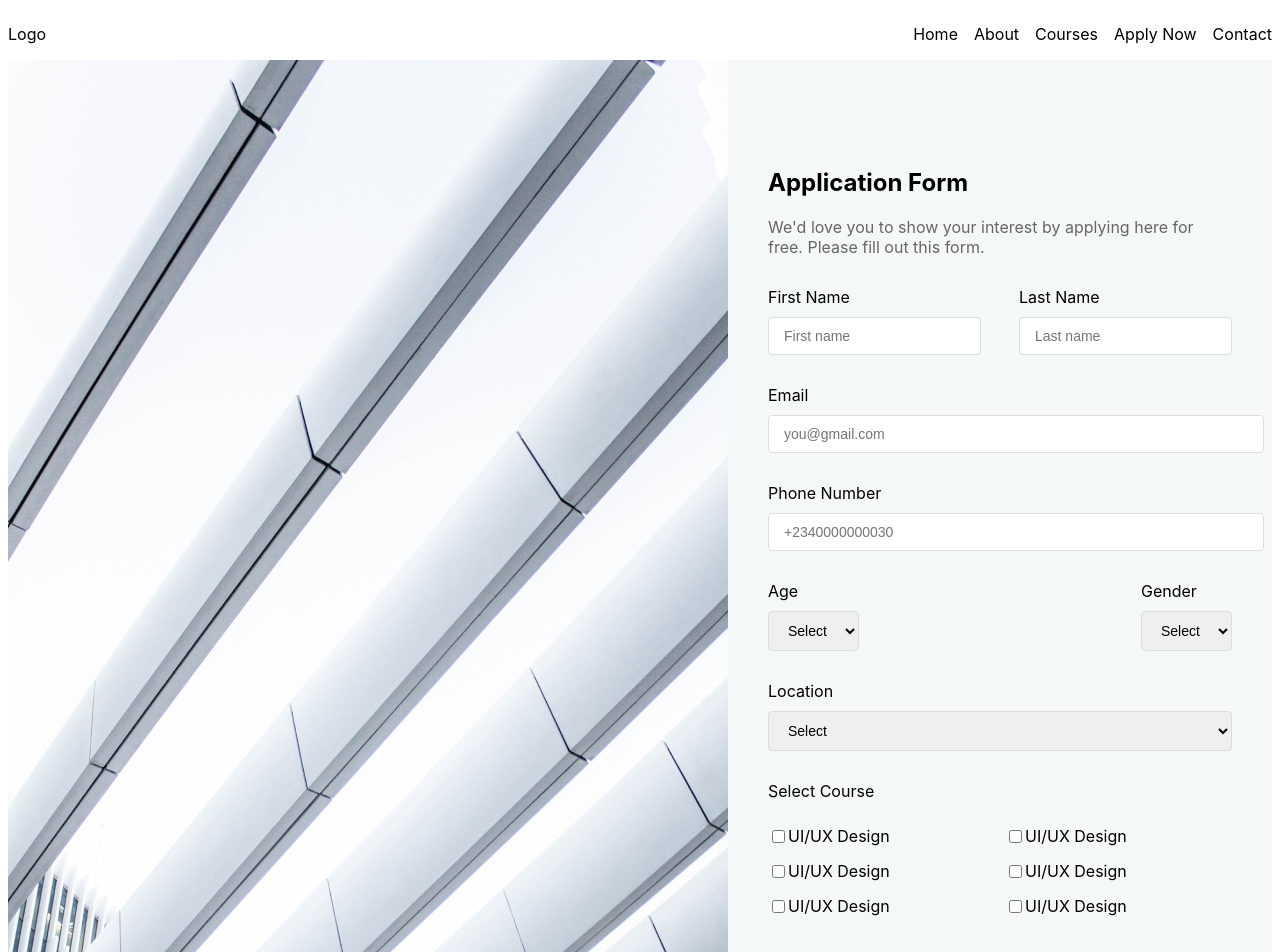
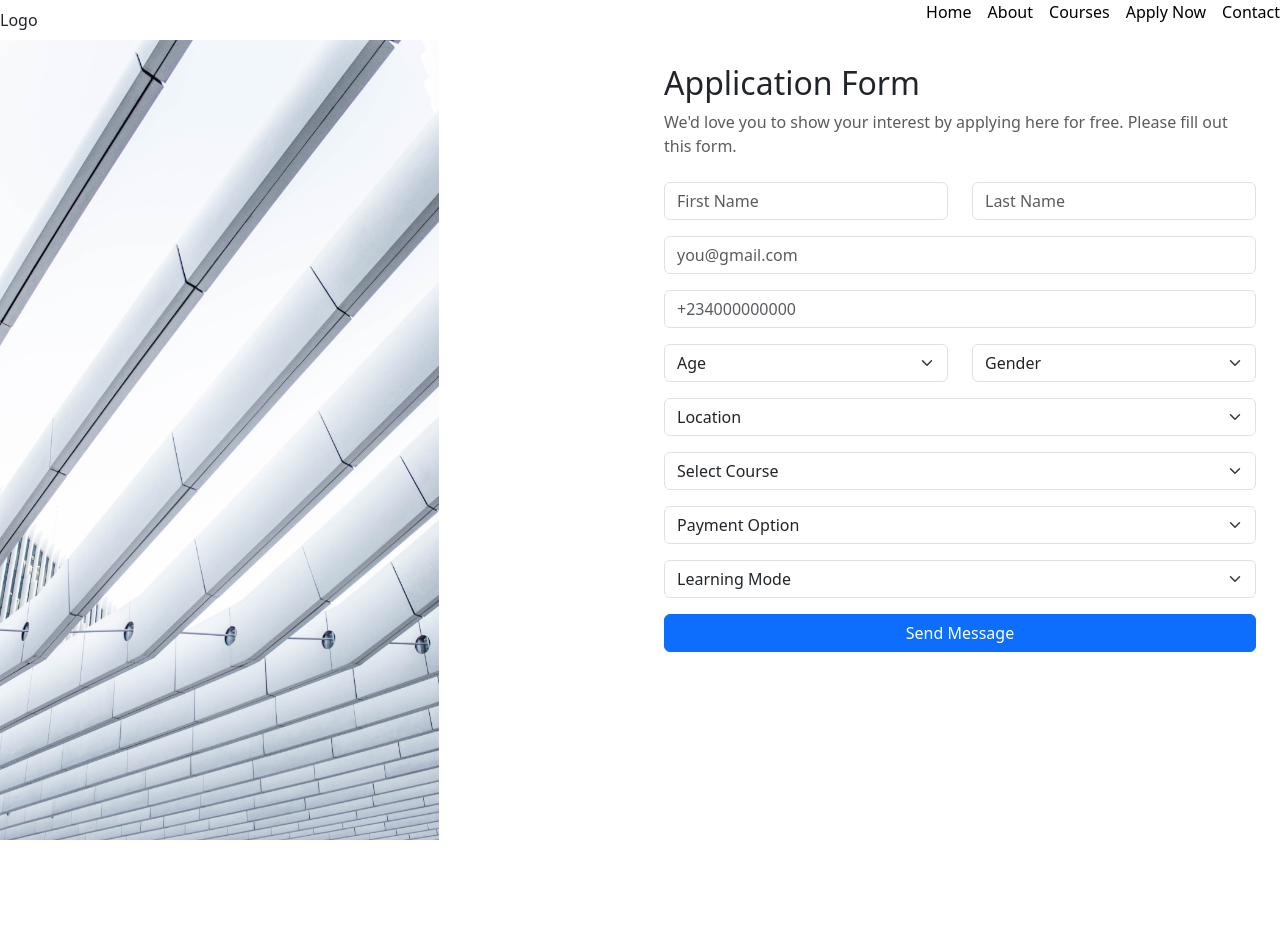
Before and after one commit to SamuelOkoduwa/InkeeperApp, a React (Vite) app: page /applyNow in a window 1280 px wide. Shown: the top 952 px of the page. After the commit the page ends 840 px from the top, so only its background shows below. Built offline with nearby package versions, Linux system fonts and the light colour scheme.

Commit message:
Dennis's updated contribution to Innkeeper app

```diff
--- a/package.json
+++ b/package.json
@@ -10,7 +10,9 @@
     "preview": "vite preview"
   },
   "dependencies": {
+    "bootstrap": "^5.3.3",
     "react": "^18.2.0",
+    "react-bootstrap": "^2.10.3",
     "react-dom": "^18.2.0",
     "react-router-dom": "^6.23.1"
   },
--- a/src/App.jsx
+++ b/src/App.jsx
@@ -5,6 +5,8 @@ import About from "./pages/About/About"
 import Courses from "./pages/Courses/Courses"
 import Contact from "./pages/Contact/Contact"
 import ApplyNow from "./pages/ApplyNow/ApplyNow"
+import 'bootstrap/dist/css/bootstrap.min.css';
+
 import { Route, Routes, BrowserRouter} from "react-router-dom"
 
 function App() {
--- a/src/components/ApplicationForm/ApplicationForm.jsx
+++ b/src/components/ApplicationForm/ApplicationForm.jsx
@@ -1,245 +1,177 @@
-import React from 'react'
+import myImage from "../../assets/Images/hero.png";
+import React, { useState } from 'react';
+import 'bootstrap/dist/css/bootstrap.min.css';
 
-import myimage from "../../assets/Images/hero.png";
+const ApplicationForm = () => {
+  const [formData, setFormData] = useState({
+    firstName: '',
+    lastName: '',
+    email: '',
+    phoneNumber: '',
+    age: '',
+    gender: '',
+    location: '',
+    course: '',
+    paymentOption: '',
+    learningMode: ''
+  });
 
+  const handleChange = (e) => {
+    const { name, value } = e.target;
+    setFormData(prevState => ({
+      ...prevState,
+      [name]: value
+    }));
+  };
 
-
-
-function ApplicationForm() {
-
-  const containerstylr = {
-    display: 'flex',
-    flexDirection: 'row',
-    justifyContent: 'space-between',
-    backgroundColor: '#F5F8F8',
-
-  }
-
-  const styles = {
-
-
-    formContainer: {
-      display: 'flex',
-      flexWrap: 'wrap',
-      margin: '50px auto',
-      maxWidth: '1200px',
-      backgroundColor: '#ffffff',
-      borderRadius: '8px',
-      boxShadow: '0 4px 12px rgba(0, 0, 0, 0.1)',
-      overflow: 'hidden',
-    },
-    formRowEqual: {
-      display: 'flex',
-      justifyContent: 'space-between',
-      gap: '10px', // Adjusted gap for better fit
-      flex: '1 1 100%',
-    },
-    formImage: {
-      flex: '1 1 50%',
-      display: 'flex',
-      justifyContent: 'center',
-      alignItems: 'center',
-      backgroundColor: '#f8f8f8',
-    },
-    formImageImg: {
-      maxWidth: '100%',
-      height: 'auto',
-    },
-    formContent: {
-      flex: '1 1 50%',
-      padding: '40px',
-      paddingTop: '7%',
-    },
-    heading: {
-      fontSize: '24px',
-      marginBottom: '20px',
-    },
-    paragraph: {
-      marginBottom: '30px',
-      fontSize: '16px',
-      color: '#666',
-    },
-    formGroup: {
-      marginBottom: '30px',
-    },
-    input: {
-      width: '100%',
-      padding: '10px 15px',
-      fontSize: '14px',
-      border: '1px solid #ddd',
-      borderRadius: '4px',
-      marginTop: '5px',
-    },
-    label: {
-      display: 'block',
-      marginBottom: '5px',
-      fontSize: '16px',
-
-      color: 'black',
-    },
-    inputHalf: {
-      width: '1 1 calc(100% - 10px)',
-      padding: '10px 15px',
-      fontSize: '14px',
-      border: '1px solid #ddd',
-      borderRadius: '4px',
-      marginTop: '5px',
-    },
-    formGroupHalf: {
-      flex: '1 1 calc(50% - 10px)',
-      justifyContent: 'space-between',
-
-    },
-    formRow: {
-      display: 'flex',
-      justifyContent: 'space-between',
-      gap: '4%',
-    },
-    select: {
-      width: '100%',
-      padding: '10px 15px',
-      fontSize: '14px',
-      border: '1px solid #ddd',
-      borderRadius: '4px',
-      marginTop: '5px',
-    },
-    checkboxGroup: {
-      display: 'grid',
-      gridTemplateColumns: 'repeat(2, 1fr)',
-      gap: '10px',
-    },
-    checkboxGroupDiv: {
-      display: 'flex',
-      alignItems: 'center',
-      marginBottom: '5px',
-    },
-    btnSubmit: {
-      display: 'inline-block',
-      padding: '12px 20px',
-      backgroundColor: '#0068D8',
-      color: '#ffffff',
-      border: 'none',
-      width: '100%',
-      borderRadius: '4px',
-      cursor: 'pointer',
-      fontSize: '16px',
-      transition: 'background-color 0.3s',
-    },
-    btnSubmitHover: {
-      backgroundColor: '#0056b3',
-    },
+  const handleSubmit = (e) => {
+    e.preventDefault();
+    console.log('Form submitted:', formData);
   };
 
   return (
-    <>
-
-      <div style={containerstylr}>
-
-          <img src={myimage} alt="Application Form" />
-
-          <div style={styles.formContent}>
-        <h2 style={styles.heading}>Application Form</h2>
-        <p style={styles.paragraph}>We'd love you to show your interest by applying here for free. Please fill out this form.</p>
-        <form>
-        <div style={styles.formRowEqual}>
-            <div style={styles.formGroupHalf}>
-            <label style={styles.label} htmlFor="firstName">First Name</label>
-              <input type="text" placeholder="First name" style={styles.inputHalf} />
+    <div className="container-fluid p-0">
+      <div className="row g-0">
+        <div className="col-lg-6">
+          <img
+            src={myImage}
+            alt="Architectural structure"
+            className="img-fluid h-100 object-fit-cover"
+            style={{maxHeight: '100vh'}}
+          />
         </div>
-            <div style={styles.formGroup}>
-            <label style={styles.label} htmlFor="lastName">Last Name</label>
-              <input type="text" placeholder="Last name" style={styles.inputHalf} />
+        <div className="col-lg-6 bg-white p-4">
+          <h2 className="mb-2">Application Form</h2>
+          <p className="text-muted mb-4">We'd love you to show your interest by applying here for free. Please fill out this form.</p>
+          <form onSubmit={handleSubmit}>
+            <div className="row mb-3">
+              <div className="col-md-6">
+                <input
+                  type="text"
+                  className="form-control"
+                  placeholder="First Name"
+                  name="firstName"
+                  value={formData.firstName}
+                  onChange={handleChange}
+                />
+              </div>
+              <div className="col-md-6">
+                <input
+                  type="text"
+                  className="form-control"
+                  placeholder="Last Name"
+                  name="lastName"
+                  value={formData.lastName}
+                  onChange={handleChange}
+                />
               </div>
             </div>
-          <div style={styles.formGroup}>
-          <label style={styles.label} htmlFor="email">Email</label>
-            <input type="email" placeholder="you@gmail.com" style={styles.input} />
+            <div className="mb-3">
+              <input
+                type="email"
+                className="form-control"
+                placeholder="you@gmail.com"
+                name="email"
+                value={formData.email}
+                onChange={handleChange}
+              />
             </div>
-          <div style={styles.formGroup}>
-          <label style={styles.label} htmlFor="phone">Phone Number</label>
-            <input type="tel" placeholder="+2340000000030" style={styles.input} />
+            <div className="mb-3">
+              <input
+                type="tel"
+                className="form-control"
+                placeholder="+234000000000"
+                name="phoneNumber"
+                value={formData.phoneNumber}
+                onChange={handleChange}
+              />
             </div>
-          <div style={styles.formRow}>
-            <div style={styles.formGroup}>
-            <label style={styles.label} htmlFor="age">Age</label>
-              <select style={styles.inputHalf}>
-                <option value="" disabled selected>Select</option>
-                {/* Add options here */}
+            <div className="row mb-3">
+              <div className="col-md-6">
+                <select
+                  className="form-select"
+                  name="age"
+                  value={formData.age}
+                  onChange={handleChange}
+                >
+                  <option value="">Age</option>
+                  {[...Array(83)].map((_, i) => (
+                    <option key={i} value={i + 18}>{i + 18}</option>
+                  ))}
                 </select>
               </div>
-            <div style={styles.formGroup}>
-            <label style={styles.label} htmlFor="gender">Gender</label>
-              <select style={styles.inputHalf}>
-                <option value="" disabled selected>Select</option>
-                {/* Add options here */}
+              <div className="col-md-6">
+                <select
+                  className="form-select"
+                  name="gender"
+                  value={formData.gender}
+                  onChange={handleChange}
+                >
+                  <option value="">Gender</option>
+                  <option value="male">Male</option>
+                  <option value="female">Female</option>
+                  <option value="other">Other</option>
                 </select>
               </div>
             </div>
-          <div style={styles.formGroup}>
-          <label style={styles.label} htmlFor="location">Location</label>
-            <select style={styles.select}>
-              <option value="" disabled selected>Select</option>
-              {/* Add options here */}
+            <div className="mb-3">
+              <select
+                className="form-select"
+                name="location"
+                value={formData.location}
+                onChange={handleChange}
+              >
+                <option value="">Location</option>
+                <option value="local">Local</option>
+                <option value="international">International</option>
               </select>
             </div>
-          <div style={styles.formGroup}>
-          <label style={styles.label}>Select Course</label>
-            <br/>
-            <div style={styles.checkboxGroup}>
-              <div style={styles.checkboxGroupDiv}>
-                <input type="checkbox" id="uiux1" />
-                <label htmlFor="uiux1">UI/UX Design</label>
+            <div className="mb-3">
+              <select
+                className="form-select"
+                name="course"
+                value={formData.course}
+                onChange={handleChange}
+              >
+                <option value="">Select Course</option>
+                <option value="ui_ux">UI/UX Design</option>
+                <option value="ui_ux">UI/UX Design</option>
+                <option value="ui_ux">UI/UX Design</option>
+                <option value="ui_ux">UI/UX Design</option>
+                <option value="ui_ux">UI/UX Design</option>
+              </select>
             </div>
-              <div style={styles.checkboxGroupDiv}>
-                <input type="checkbox" id="uiux2" />
-                <label htmlFor="uiux2">UI/UX Design</label>
+            <div className="mb-3">
+              <select
+                className="form-select"
+                name="paymentOption"
+                value={formData.paymentOption}
+                onChange={handleChange}
+              >
+                <option value="">Payment Option</option>
+                <option value="full">Full Payment</option>
+                <option value="installment">Installment</option>
+              </select>
             </div>
-              <div style={styles.checkboxGroupDiv}>
-                <input type="checkbox" id="uiux3" />
-                <label htmlFor="uiux3">UI/UX Design</label>
+            <div className="mb-3">
+              <select
+                className="form-select"
+                name="learningMode"
+                value={formData.learningMode}
+                onChange={handleChange}
+              >
+                <option value="">Learning Mode</option>
+                <option value="online">Online</option>
+                <option value="offline">Offline</option>
+                <option value="hybrid">Hybrid</option>
+              </select>
             </div>
-              <div style={styles.checkboxGroupDiv}>
-                <input type="checkbox" id="uiux4" />
-                <label htmlFor="uiux4">UI/UX Design</label>
-              </div>
-              <div style={styles.checkboxGroupDiv}>
-                <input type="checkbox" id="uiux5" />
-                <label htmlFor="uiux5">UI/UX Design</label>
-              </div>
-              <div style={styles.checkboxGroupDiv}>
-                <input type="checkbox" id="uiux6" />
-                <label htmlFor="uiux6">UI/UX Design</label>
+            <button type="submit" className="btn btn-primary w-100">Send Message</button>
+          </form>
         </div>
       </div>
     </div>
-          <div style={styles.formGroup}>
-          <label style={styles.label} htmlFor="paymentOption">Payment Option</label>
-            <select style={styles.select}>
-              <option value="" disabled selected>Select</option>
-              {/* Add options here */}
-            </select>
-          </div>
-          <div style={styles.formGroup}>
-          <label style={styles.label} htmlFor="learningMode">Learning Mode</label>
-            <select style={styles.select}>
-              <option value="" disabled selected>Select</option>
-              {/* Add options here */}
-            </select>
-          </div>
-          <button
-            type="submit"
-            style={styles.btnSubmit}
-            onMouseOver={(e) => (e.target.style.backgroundColor = styles.btnSubmitHover.backgroundColor)}
-            onMouseOut={(e) => (e.target.style.backgroundColor = styles.btnSubmit.backgroundColor)}
-          >
-            Send Message
-          </button>
-        </form>
-      </div>
-      </div>
-
-    </>
   );
-}
+};
 
 export default ApplicationForm;
```
Also changed, not shown: 1 other file (tests, documents, lock files or other folders). Lines whose indentation alone changed are shown as unchanged.
